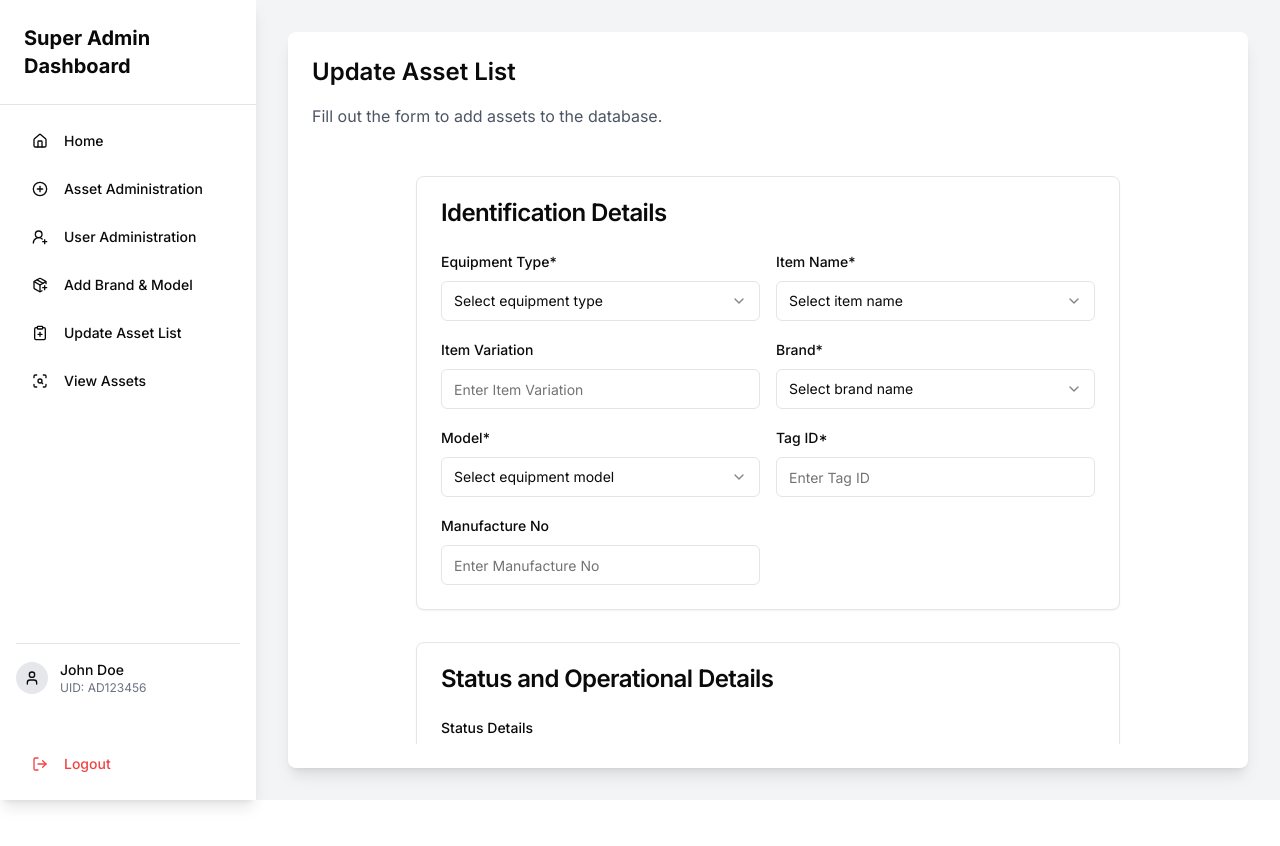
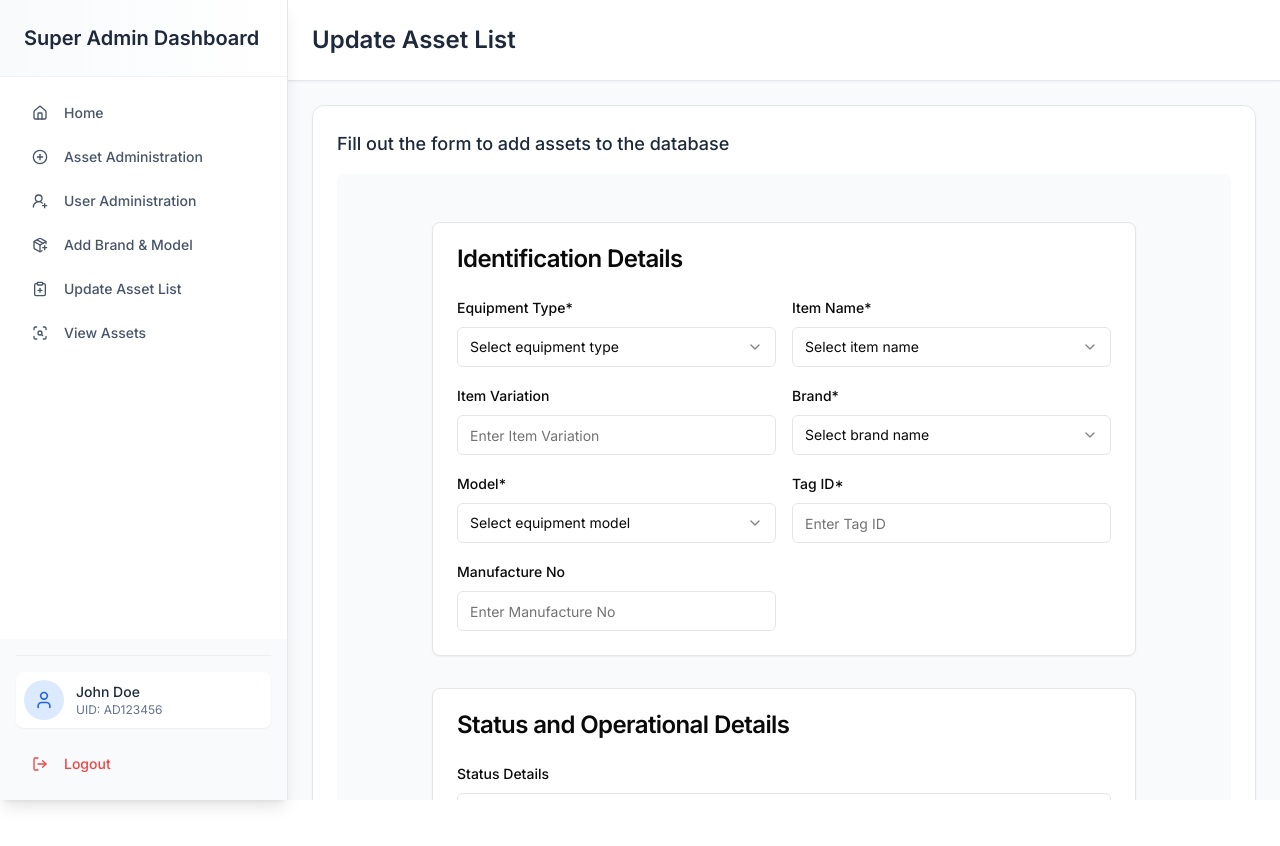
Before and after one commit to ShanjidulHasanShajid/it_asset_management_system_ITAM, a Next.js app: page /superAdminDashboard/updateAsset in a window 1280 px wide. Shown: the top 846 px of the page. Built offline with nearby package versions, Linux system fonts and the light colour scheme.

Commit message:
backend edits for brands page

```diff
--- a/app/superAdminDashboard/updateAsset/page.tsx
+++ b/app/superAdminDashboard/updateAsset/page.tsx
@@ -1,6 +1,6 @@
 "use client";
 
-import React from "react";
+import React, { useState } from "react";
 import { Button } from "@/components/ui/button";
 import EquipmentForm from "@/components/ui/assetForm";
 import {
@@ -15,7 +15,6 @@ import {
   ClipboardPlus,
 } from "lucide-react";
 import { Separator } from "@/components/ui/separator";
-import { useState } from "react";
 import Link from "next/link";
 
 const UpdateAsset = () => {
@@ -65,14 +64,13 @@ const UpdateAsset = () => {
     uid: "AD123456",
   };
 
-  //this bit should be a component itself
   return (
-    <div className="flex h-screen bg-gray-100 relative">
-      {/* Mobile Toggle Button */}
+    <div className="flex h-screen bg-slate-50">
+      {/* Sidebar Toggle Button */}
       <Button
         variant="outline"
         size="icon"
-        className="lg:hidden absolute top-4 left-4 z-50"
+        className="lg:hidden fixed top-4 left-4 z-50 bg-white shadow-md hover:bg-slate-100"
         onClick={() => setIsSidebarOpen(!isSidebarOpen)}
       >
         <Menu className="h-4 w-4" />
@@ -81,25 +79,30 @@ const UpdateAsset = () => {
       {/* Sidebar */}
       <div
         className={`
-        fixed lg:static inset-y-0 left-0
-        transform ${isSidebarOpen ? "translate-x-0" : "-translate-x-full"}
-        lg:translate-x-0 transition-transform duration-300 ease-in-out
-        w-64 bg-white shadow-lg flex flex-col z-40
-      `}
+          fixed lg:static inset-y-0 left-0
+          transform ${isSidebarOpen ? "translate-x-0" : "-translate-x-full"}
+          lg:translate-x-0 transition-transform duration-300 ease-in-out
+          w-72 bg-white shadow-lg flex flex-col z-40 border-r border-slate-200
+        `}
       >
-        {/* Logo/Title Section */}
-        <div className="p-6 pl-16 lg:pl-6">
-          {/* Added padding-left for spacing */}
-          <h1 className="text-xl font-bold">Super Admin Dashboard</h1>
+        {/* Dashboard Title */}
+        <div className="p-6 bg-gradient-to-r from-slate-50 to-white">
+          <h1 className="text-xl font-semibold text-slate-800">
+            Super Admin Dashboard
+          </h1>
         </div>
-        <Separator />
+        <Separator className="opacity-50" />
+
         {/* Navigation Menu */}
-        <nav className="flex-1 p-4">
-          <ul className="space-y-2">
+        <nav className="flex-1 p-4 overflow-y-auto">
+          <ul className="space-y-1">
             {menuItems.map((item) => (
               <li key={item.id}>
                 <Link href={item.goto}>
-                  <Button variant="ghost" className="w-full justify-start">
+                  <Button
+                    variant="ghost"
+                    className="w-full justify-start text-slate-600 hover:text-slate-900 hover:bg-slate-100 transition-colors"
+                  >
                     {item.icon}
                     {item.label}
                   </Button>
@@ -110,24 +113,24 @@ const UpdateAsset = () => {
         </nav>
 
         {/* Profile Section */}
-        <div className="p-4">
-          <Separator className="mb-4" />
-          <div className="flex items-center space-x-3 mb-4">
-            <div className="w-8 h-8 rounded-full bg-gray-200 flex items-center justify-center">
-              <User className="w-4 h-4" />
+        <div className="p-4 bg-slate-50">
+          <Separator className="mb-4 opacity-50" />
+          <div className="flex items-center space-x-3 mb-4 p-2 bg-white rounded-lg shadow-sm">
+            <div className="w-10 h-10 rounded-full bg-blue-100 flex items-center justify-center">
+              <User className="w-5 h-5 text-blue-600" />
             </div>
             <div>
-              <p className="text-sm font-medium">{userProfile.name}</p>
-              <p className="text-xs text-gray-500">UID: {userProfile.uid}</p>
+              <p className="text-sm font-medium text-slate-800">
+                {userProfile.name}
+              </p>
+              <p className="text-xs text-slate-500">UID: {userProfile.uid}</p>
             </div>
           </div>
-        </div>
 
-        {/* Logout Section */}
-        <div className="p-4">
+          {/* Logout Button */}
           <Button
             variant="ghost"
-            className="w-full justify-start text-red-500 hover:text-red-700 hover:bg-red-50"
+            className="w-full justify-start text-red-500 hover:text-red-700 hover:bg-red-50 transition-colors"
           >
             <LogOut className="w-4 h-4 mr-2" />
             Logout
@@ -135,22 +138,31 @@ const UpdateAsset = () => {
         </div>
       </div>
 
-      {/* Main Content Area */}
-      <div className="flex-1 p-8 lg:p-8 pt-20 lg:pt-8">
-        {/* mother div for EquipmentForm */}
-        <div className="bg-white rounded-lg shadow-lg p-6 h-full flex flex-col">
-          <h2 className="text-2xl font-semibold mb-4">Update Asset List</h2>
-          <p className="text-gray-600 mb-4">
-            Fill out the form to add assets to the database.
-          </p>
-          {/* Wrapper with scrollable behavior */}
-          <div className="flex-1 overflow-y-auto">
-            <EquipmentForm />
+      {/* Main Content */}
+      <div className="flex-1 overflow-hidden flex flex-col">
+        {/* Header */}
+        <div className="bg-white shadow-sm border-b border-slate-200 p-6">
+          <h2 className="text-2xl font-semibold text-slate-800">
+            Update Asset List
+          </h2>
+        </div>
+
+        {/* Content Area */}
+        <div className="flex-1 overflow-y-auto p-6">
+          <div className="bg-white rounded-xl shadow-sm border border-slate-200 overflow-hidden">
+            <div className="p-6">
+              <h3 className="text-lg font-medium text-slate-800 mb-4">
+                Fill out the form to add assets to the database
+              </h3>
+              <div className="bg-slate-50 rounded-lg p-4">
+                <EquipmentForm />
+              </div>
+            </div>
           </div>
         </div>
       </div>
 
-      {/* Overlay for mobile when sidebar is open */}
+      {/* Mobile Overlay */}
       {isSidebarOpen && (
         <div
           className="fixed inset-0 bg-black bg-opacity-50 lg:hidden z-30"
--- a/app/superAdminDashboard/userAdministration/page.tsx
+++ b/app/superAdminDashboard/userAdministration/page.tsx
@@ -1,6 +1,6 @@
 "use client";
 
-import React from "react";
+import React, { useState } from "react";
 import { Button } from "@/components/ui/button";
 import {
   House,
@@ -14,10 +14,8 @@ import {
   ClipboardPlus,
 } from "lucide-react";
 import { Separator } from "@/components/ui/separator";
-import { useState } from "react";
 import Link from "next/link";
 import TableView from "@/components/ui/tableView";
-import AddEquipment from "@/components/ui/addEquipment";
 import AddUser from "@/components/ui/addUser";
 
 const dummyData = [
@@ -119,12 +117,12 @@ const UserAdministration = () => {
   };
 
   return (
-    <div className="flex h-screen bg-gray-100 relative">
-      {/* Mobile Toggle Button */}
+    <div className="flex h-screen bg-slate-50">
+      {/* Sidebar Toggle Button */}
       <Button
         variant="outline"
         size="icon"
-        className="lg:hidden absolute top-4 left-4 z-50"
+        className="lg:hidden fixed top-4 left-4 z-50 bg-white shadow-md hover:bg-slate-100"
         onClick={() => setIsSidebarOpen(!isSidebarOpen)}
       >
         <Menu className="h-4 w-4" />
@@ -136,22 +134,27 @@ const UserAdministration = () => {
           fixed lg:static inset-y-0 left-0
           transform ${isSidebarOpen ? "translate-x-0" : "-translate-x-full"}
           lg:translate-x-0 transition-transform duration-300 ease-in-out
-        w-64 bg-white shadow-lg flex flex-col z-40
+          w-72 bg-white shadow-lg flex flex-col z-40 border-r border-slate-200
         `}
       >
-        {/* Logo/Title Section */}
-        <div className="p-6 pl-16 lg:pl-6">
-          {/* Added padding-left for spacing */}
-          <h1 className="text-xl font-bold">Super Admin Dashboard</h1>
+        {/* Dashboard Title */}
+        <div className="p-6 bg-gradient-to-r from-slate-50 to-white">
+          <h1 className="text-xl font-semibold text-slate-800">
+            Super Admin Dashboard
+          </h1>
         </div>
-        <Separator />
+        <Separator className="opacity-50" />
+
         {/* Navigation Menu */}
-        <nav className="flex-1 p-4">
-          <ul className="space-y-2">
+        <nav className="flex-1 p-4 overflow-y-auto">
+          <ul className="space-y-1">
             {menuItems.map((item) => (
               <li key={item.id}>
                 <Link href={item.goto}>
-                  <Button variant="ghost" className="w-full justify-start">
+                  <Button
+                    variant="ghost"
+                    className="w-full justify-start text-slate-600 hover:text-slate-900 hover:bg-slate-100 transition-colors"
+                  >
                     {item.icon}
                     {item.label}
                   </Button>
@@ -162,24 +165,24 @@ const UserAdministration = () => {
         </nav>
 
         {/* Profile Section */}
-        <div className="p-4">
-          <Separator className="mb-4" />
-          <div className="flex items-center space-x-3 mb-4">
-            <div className="w-8 h-8 rounded-full bg-gray-200 flex items-center justify-center">
-              <User className="w-4 h-4" />
+        <div className="p-4 bg-slate-50">
+          <Separator className="mb-4 opacity-50" />
+          <div className="flex items-center space-x-3 mb-4 p-2 bg-white rounded-lg shadow-sm">
+            <div className="w-10 h-10 rounded-full bg-blue-100 flex items-center justify-center">
+              <User className="w-5 h-5 text-blue-600" />
             </div>
             <div>
-              <p className="text-sm font-medium">{userProfile.name}</p>
-              <p className="text-xs text-gray-500">UID: {userProfile.uid}</p>
-            </div>
+              <p className="text-sm font-medium text-slate-800">
+                {userProfile.name}
+              </p>
+              <p className="text-xs text-slate-500">UID: {userProfile.uid}</p>
             </div>
           </div>
 
-        {/* Logout Section */}
-        <div className="p-4">
+          {/* Logout Button */}
           <Button
             variant="ghost"
-            className="w-full justify-start text-red-500 hover:text-red-700 hover:bg-red-50"
+            className="w-full justify-start text-red-500 hover:text-red-700 hover:bg-red-50 transition-colors"
           >
             <LogOut className="w-4 h-4 mr-2" />
             Logout
@@ -187,31 +190,44 @@ const UserAdministration = () => {
         </div>
       </div>
 
-      {/* Main Content Area */}
-      <div className="flex-1 flex flex-col min-h-screen overflow-hidden">
-        <div className="flex-1 p-8 lg:p-8 pt-20 lg:pt-8 overflow-hidden">
-          {/* mother div for table view */}
-          <div className="bg-white rounded-lg shadow-lg p-6 h-full overflow-auto">
-            <h2 className="text-2xl font-semibold mb-4">User Administration</h2>
-            <p className="text-gray-600">
-              Add Delete Users and Manage asset access.
-            </p>
+      {/* Main Content */}
+      <div className="flex-1 overflow-hidden flex flex-col">
+        {/* Header */}
+        <div className="bg-white shadow-sm border-b border-slate-200 p-6">
+          <h2 className="text-2xl font-semibold text-slate-800">
+            User Administration
+          </h2>
+        </div>
+
+        {/* Content Area */}
+        <div className="flex-1 overflow-y-auto p-6 space-y-6">
+          {/* Add User Section */}
+          <div className="bg-white rounded-xl shadow-sm border border-slate-200 overflow-hidden">
+            <div className="p-6">
+              <h3 className="text-lg font-medium text-slate-800 mb-4">
+                Add New User
+              </h3>
+              <div className="bg-slate-50 rounded-lg p-4">
                 <AddUser />
-            <div className="overflow-auto mt-4">
-              <div className="bg-gray-50 p-6 rounded-lg">
-                <h3 className="text-lg font-medium text-gray-900 mb-4">
+              </div>
+            </div>
+          </div>
+
+          {/* Users Table Section */}
+          <div className="bg-white rounded-xl shadow-sm border border-slate-200 overflow-hidden">
+            <div className="p-6">
+              <h3 className="text-lg font-medium text-slate-800 mb-4">
                 Users Table
               </h3>
-                <div className="border rounded-lg overflow-hidden bg-white h-164 overflow-y-auto">
-                  <TableView data={dummyData} columns={columns} onDelete />
-                </div>
+              <div className="border border-slate-200 rounded-lg overflow-hidden">
+                <TableView data={dummyData} columns={columns} onDelete={true} />
               </div>
             </div>
           </div>
         </div>
       </div>
 
-      {/* Overlay for mobile when sidebar is open */}
+      {/* Mobile Overlay */}
       {isSidebarOpen && (
         <div
           className="fixed inset-0 bg-black bg-opacity-50 lg:hidden z-30"
```
Also changed, not shown: app/api/user/[id]/route.ts (added), app/api/user/route.ts (added). Lines whose indentation alone changed are shown as unchanged.
